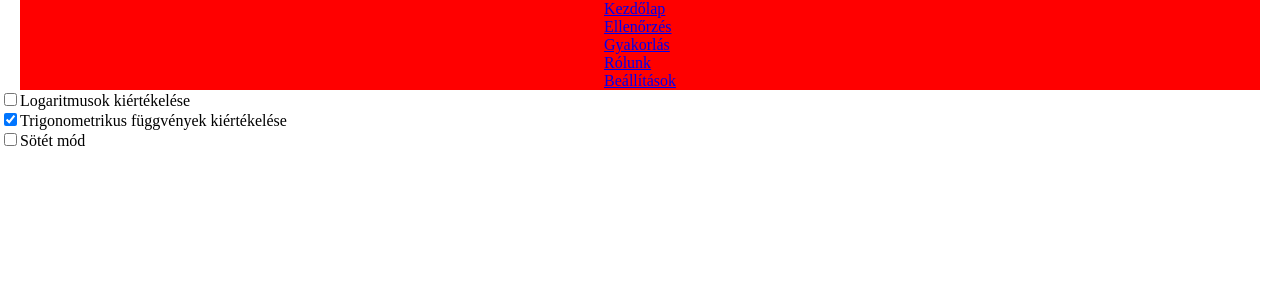
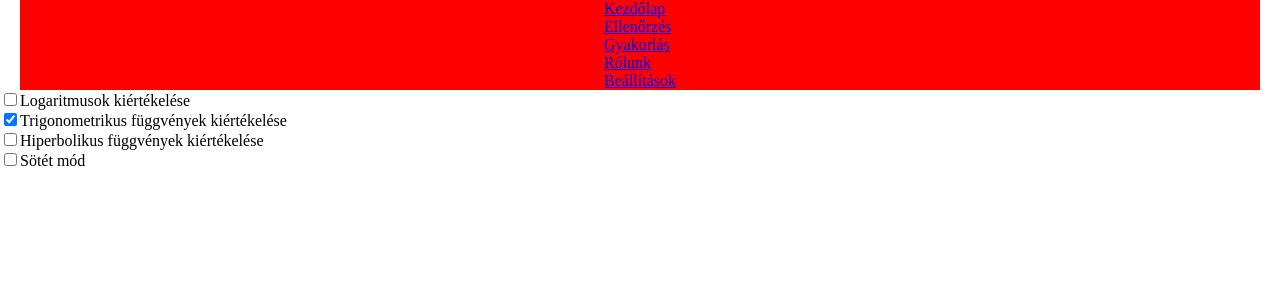
Before and after one commit to lichterberci/DerivativeCalculatorFrontend, a Next.js app: page /settings in a window 1280 px wide. Shown: the top 300 px of the page. Built offline with nearby package versions, Linux system fonts and the light colour scheme.

Commit message:
option for hpyerbolic functions added

```diff
--- a/classes/FrontendPreferenceTypes.ts
+++ b/classes/FrontendPreferenceTypes.ts
@@ -3,6 +3,7 @@ export interface ISimplificationPreferences {
 
     shouldEvalLogarithm: boolean;
     shouldEvalTrig: boolean;
+    shouldEvalHyp: boolean;
 
 }
 
--- a/pages/settings.tsx
+++ b/pages/settings.tsx
@@ -76,6 +76,15 @@ export default function Settings (): JSX.Element {
 
             <input
                 type="checkbox"
+                name="hyp"
+                checked={simplificationPreferences?.shouldEvalHyp}
+                onChange={e => UpdateSimplificationPreferences("shouldEvalHyp", e.target.checked)}
+            />
+            Hiperbolikus függvények kiértékelése
+            <br/>
+
+            <input
+                type="checkbox"
                 name="darkmode"
                 checked={UIPreferences?.darkMode}
                 onChange={e => UpdateUserInterfacePreferences("darkMode", e.target.checked)}
--- a/scripts/Preferences.ts
+++ b/scripts/Preferences.ts
@@ -39,15 +39,17 @@ export function GetBackendPreferences(): IBackendPreferences | null {
 
     let opsNotToEvaluate: string[] = [];
 
-    console.dir(simplificationPreferences)
-
     if (simplificationPreferences.shouldEvalLogarithm == false)
         opsNotToEvaluate = opsNotToEvaluate.concat(["ln", "log"]);
 
     if (simplificationPreferences.shouldEvalTrig == false)
         opsNotToEvaluate = opsNotToEvaluate.concat([
             "sin", "cos", "tan", "cot",
-            "arcsin", "arccos", "arctan", "arccot",
+            "arcsin", "arccos", "arctan", "arccot"
+        ])
+
+    if (simplificationPreferences.shouldEvalHyp == false)
+        opsNotToEvaluate = opsNotToEvaluate.concat([
             "sinh", "cosh", "tanh", "coth",
             "arsinh", "arcosh", "artanh", "arcoth"
         ])
```
